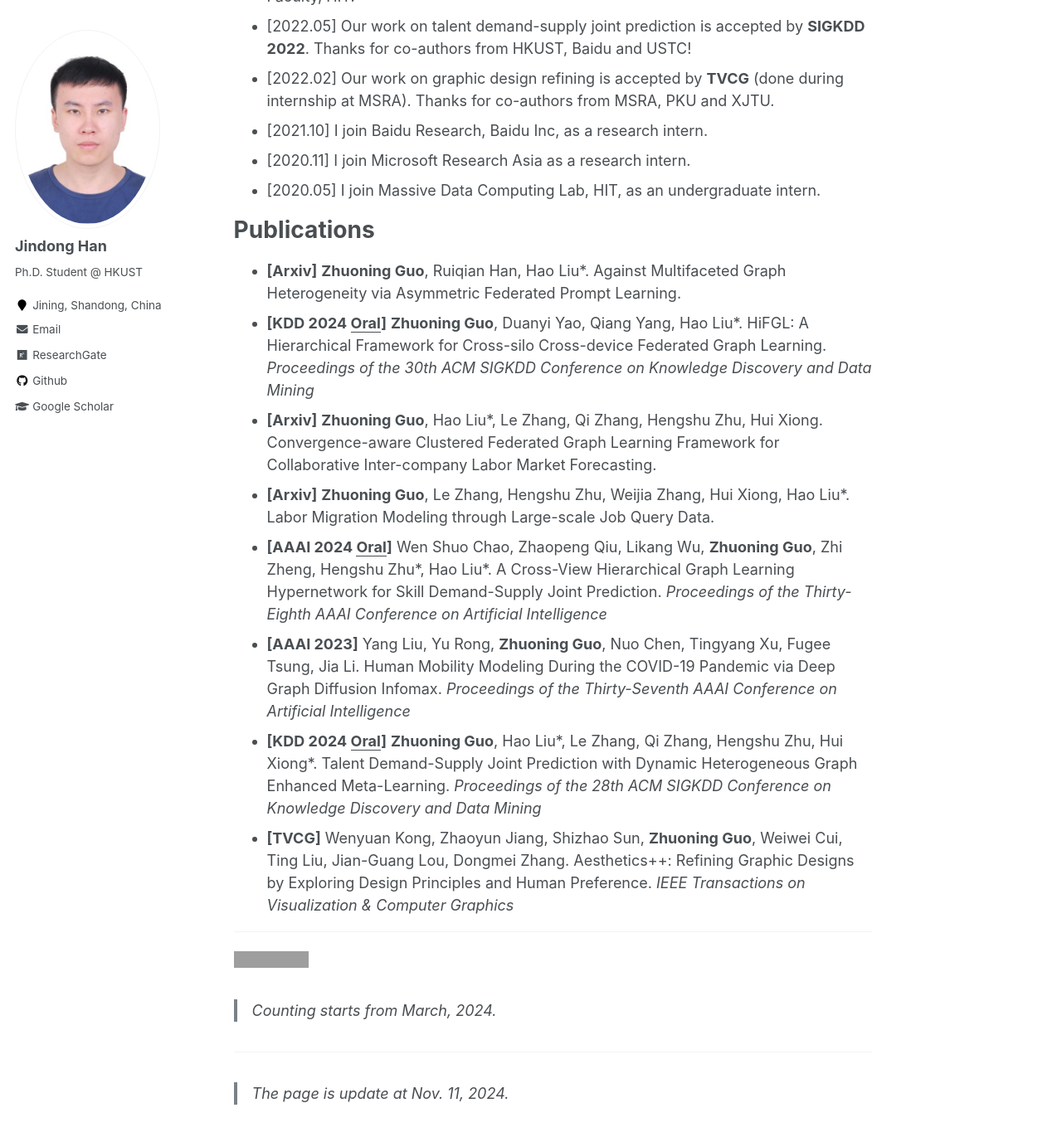
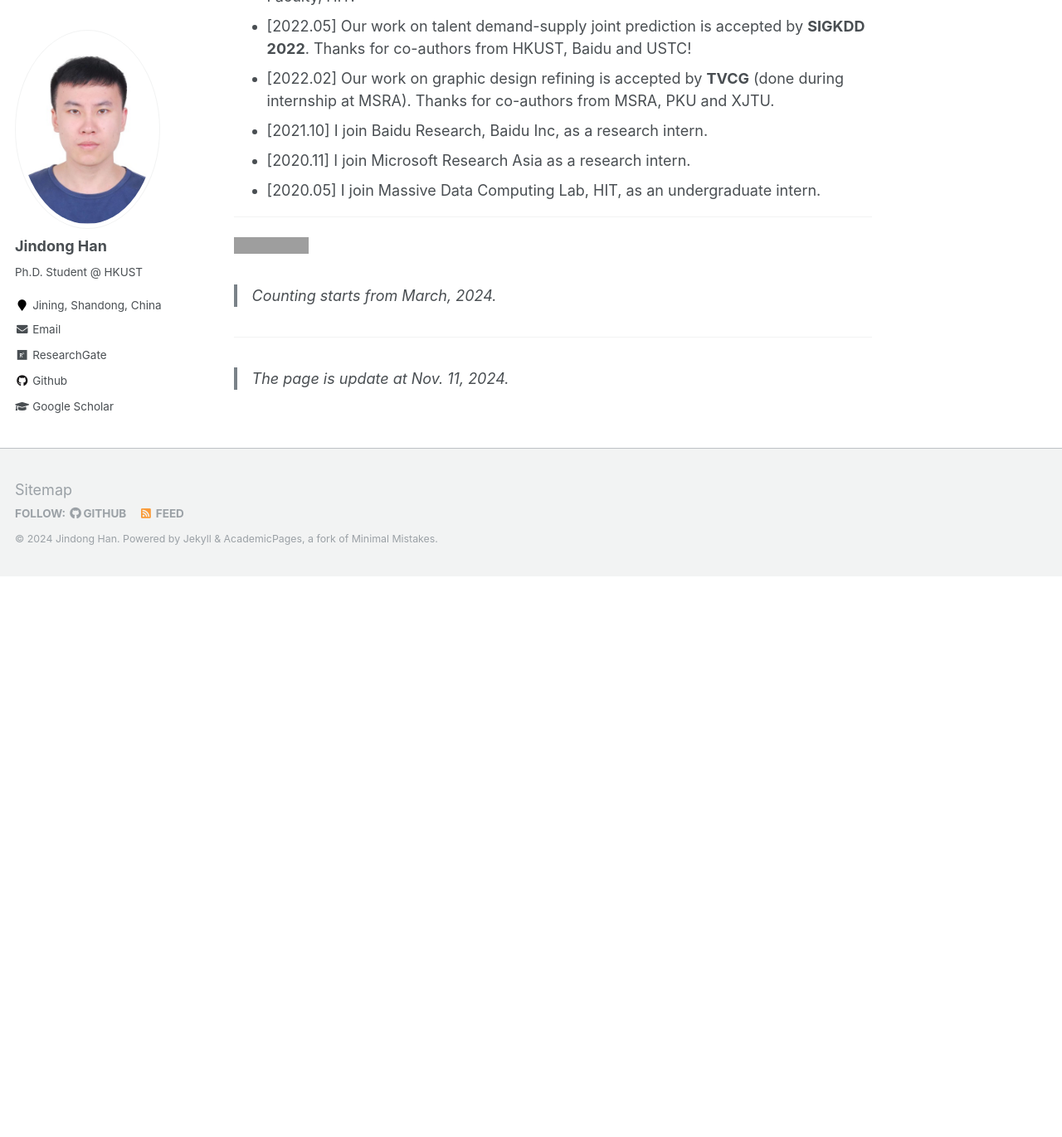
Before and after one commit to jhanao-hkust/jhanao-hkust.github.io, a Jekyll site: the page built from _pages/about.md, in a window 1280 px wide and 1400 px high, scrolled down 1246 px. Shown: the top 1371 px of the window at 83% size. Built offline with Jekyll 4.4.1, drawn with Linux system fonts in a browser that asks for light colours; formulas are drawn with MathJax 3; after the commit the page ends 1941 px from its top, so only the background shows below that; grey boxes are pictures that could not be loaded.

Commit message:
Update about.md

```diff
--- a/_pages/about.md
+++ b/_pages/about.md
@@ -34,17 +34,6 @@ Here is my latest [curriculum vitae](https://gzn00417.github.io/cv/).
 - \[2020.11\] I join Microsoft Research Asia as a research intern.
 - \[2020.05\] I join Massive Data Computing Lab, HIT, as an undergraduate intern.
 
-# Publications
-
-- **[Arxiv]** **Zhuoning Guo**, Ruiqian Han, Hao Liu\*. Against Multifaceted Graph Heterogeneity via Asymmetric Federated Prompt Learning.
-- **[KDD 2024 <u>Oral</u>]** **Zhuoning Guo**, Duanyi Yao, Qiang Yang, Hao Liu\*. HiFGL: A Hierarchical Framework for Cross-silo Cross-device Federated Graph Learning. *Proceedings of the 30th ACM SIGKDD Conference on Knowledge Discovery and Data Mining*
-- **[Arxiv]** **Zhuoning Guo**, Hao Liu\*, Le Zhang, Qi Zhang, Hengshu Zhu, Hui Xiong. Convergence-aware Clustered Federated Graph Learning Framework for Collaborative Inter-company Labor Market Forecasting.
-- **[Arxiv]** **Zhuoning Guo**, Le Zhang, Hengshu Zhu, Weijia Zhang, Hui Xiong, Hao Liu\*. Labor Migration Modeling through Large-scale Job Query Data.
-- **[AAAI 2024 <u>Oral</u>]** Wen Shuo Chao, Zhaopeng Qiu, Likang Wu, **Zhuoning Guo**, Zhi Zheng, Hengshu Zhu\*, Hao Liu\*. A Cross-View Hierarchical Graph Learning Hypernetwork for Skill Demand-Supply Joint Prediction. *Proceedings of the Thirty-Eighth AAAI Conference on Artificial Intelligence*
-- **[AAAI 2023]** Yang Liu, Yu Rong, **Zhuoning Guo**, Nuo Chen, Tingyang Xu, Fugee Tsung, Jia Li. Human Mobility Modeling During the COVID-19 Pandemic via Deep Graph Diffusion Infomax. *Proceedings of the Thirty-Seventh AAAI Conference on Artificial Intelligence*
-- **[KDD 2024 <u>Oral</u>]** **Zhuoning Guo**, Hao Liu\*, Le Zhang, Qi Zhang, Hengshu Zhu, Hui Xiong\*. Talent Demand-Supply Joint Prediction with Dynamic Heterogeneous Graph Enhanced Meta-Learning. *Proceedings of the 28th ACM SIGKDD Conference on Knowledge Discovery and Data Mining*
-- **[TVCG]** Wenyuan Kong, Zhaoyun Jiang, Shizhao Sun, **Zhuoning Guo**, Weiwei Cui, Ting Liu, Jian-Guang Lou, Dongmei Zhang. Aesthetics++: Refining Graphic Designs by Exploring Design Principles and Human Preference. *IEEE Transactions on Visualization & Computer Graphics*
-
 ---
 
 <a href="https://info.flagcounter.com/PELK"><img src="https://s11.flagcounter.com/map/PELK/size_l/txt_000000/border_CCCCCC/pageviews_1/viewers_0/flags_0/" alt="Flag Counter" border="0"></a>
```
